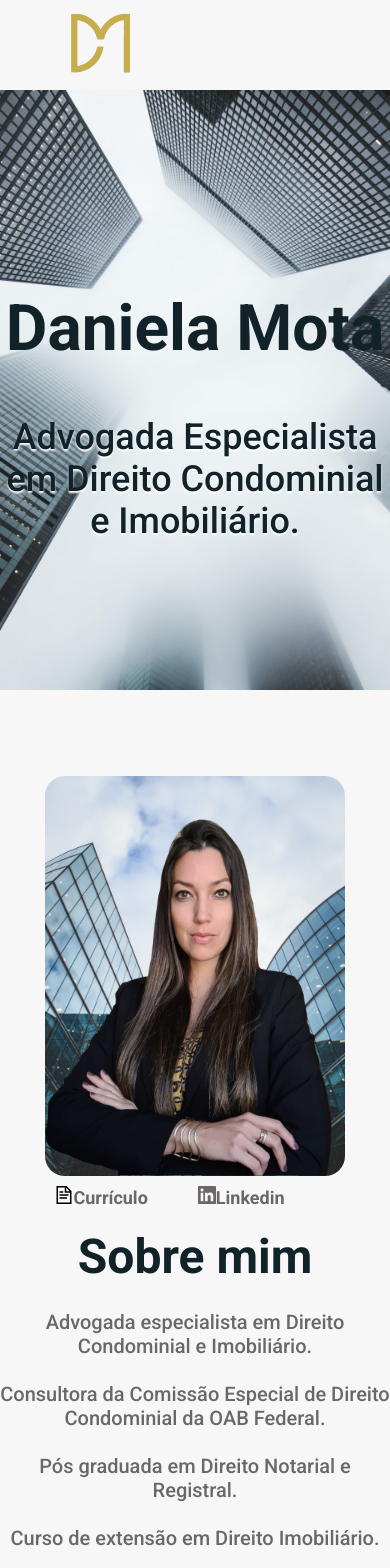
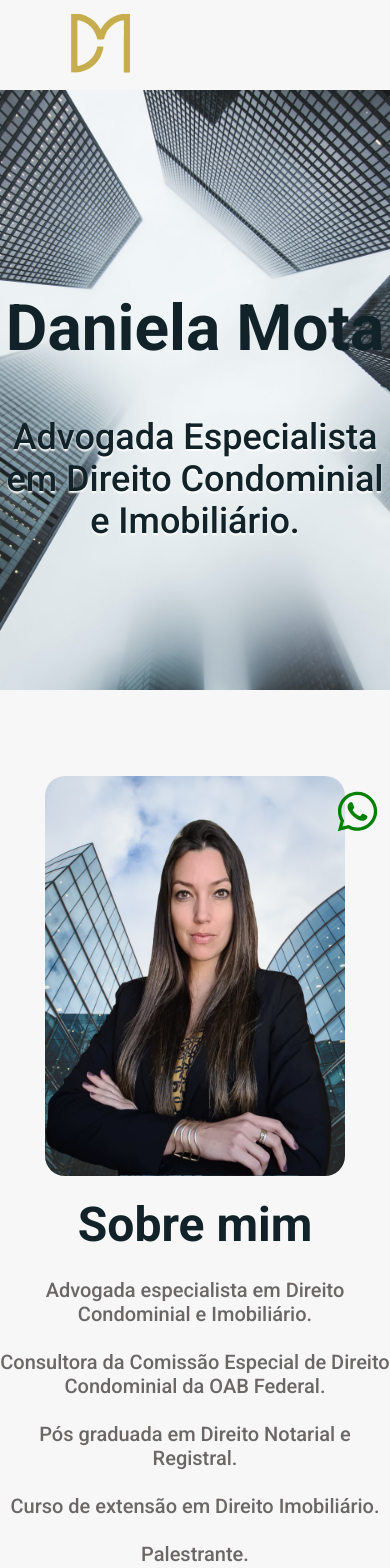
Before and after one commit to guilodron/Site-Daniela-Mota, a Next.js app: page / in a window 390 px wide. Shown: the top 1568 px of the page. Built offline with nearby package versions, Linux system fonts and the light colour scheme.

Commit message:
Correções em links e css

```diff
--- a/components/About/about.module.css
+++ b/components/About/about.module.css
@@ -20,22 +20,6 @@
   background: url('/assets/BGAbout.jpg') center no-repeat;
   background-size: cover;
   border-radius: 20px;
-}
-
-.aboutIcons {
-  margin-top: 10px;
-  font-size: 18px;
-  font-weight: 700;
-  color: #6C6767;
-  transition: 0.3s;
-}
-
-.aboutIcons a {
-  margin-right: 50px;
-}
-
-.aboutIcons a:hover {
-  color: #474545;
 }
 
 .aboutText {
--- a/components/About/index.js
+++ b/components/About/index.js
@@ -7,19 +7,6 @@ const About = () => {
     <section className={styles.about} id="about">
       <div className={styles.profile}>
         <img src="/assets/about 3.png" />
-        <div className={styles.aboutIcons}>
-
-          <Link href="/curriculo">
-            <a>
-              <GrDocumentText />
-              Currículo
-            </a>
-          </Link>
-          <a target="_blank" href="https://www.linkedin.com/in/danielamotaadv/">
-            <GrLinkedin />
-            Linkedin
-          </a>
-        </div>
       </div>
       <div data-aos="fade-left" className={styles.aboutText}>
         <h2>
--- a/components/Contact/contact.module.css
+++ b/components/Contact/contact.module.css
@@ -55,7 +55,8 @@
 
 .contactForm form input{
   height: 40px;
-  width: 80%;
+  max-width: 500px;
+  width: 100%;
   font-size: 24px;
   border: none;
   margin-bottom: 10px;
--- a/components/Contact/index.js
+++ b/components/Contact/index.js
@@ -17,15 +17,15 @@ const Contact = () =>{
           </div>
           <div>
             <span><FiPhone /> Celular</span>
-            <strong>(61) 98356-3737</strong>
+            <strong><a target="_blank" href="https://api.whatsapp.com/send?phone=5561983563737&text=Ol%C3%A1%20Dra.%20Daniela%2C%20">(61) 98356-3737</a></strong>
           </div>
           <div>
             <span><FiInstagram /> Instagram</span>
-            <strong>@danielamota.adv</strong>
+            <strong><a target="_blank" href="https://www.instagram.com/danielamota.adv/">@danielamota.adv</a></strong>
           </div>
           <div>
             <span><FiLinkedin /> Linkedin</span>
-            <strong><a href="/">Daniela Mota</a></strong>
+            <strong><a target="_blank" href="https://www.linkedin.com/in/danielamotaadv/">Daniela Mota</a></strong>
           </div>
         </div>
         <div className={styles.contactForm}>
--- a/components/Layout/layout.module.css
+++ b/components/Layout/layout.module.css
@@ -4,10 +4,13 @@
   right: 40px;
   font-size: 60px;
   color: green;
+  z-index: 100;
 }
 
-@media(max-width: 1500px) {
-  .whatsapp {
-    display: none;
+@media(max-width: 950px){
+  .whatsapp{
+    font-size: 45px;
+    bottom: 10px;
+    right: 10px;
   }
 }
```
Also changed, not shown: 1 other file (tests, documents, lock files or other folders).
